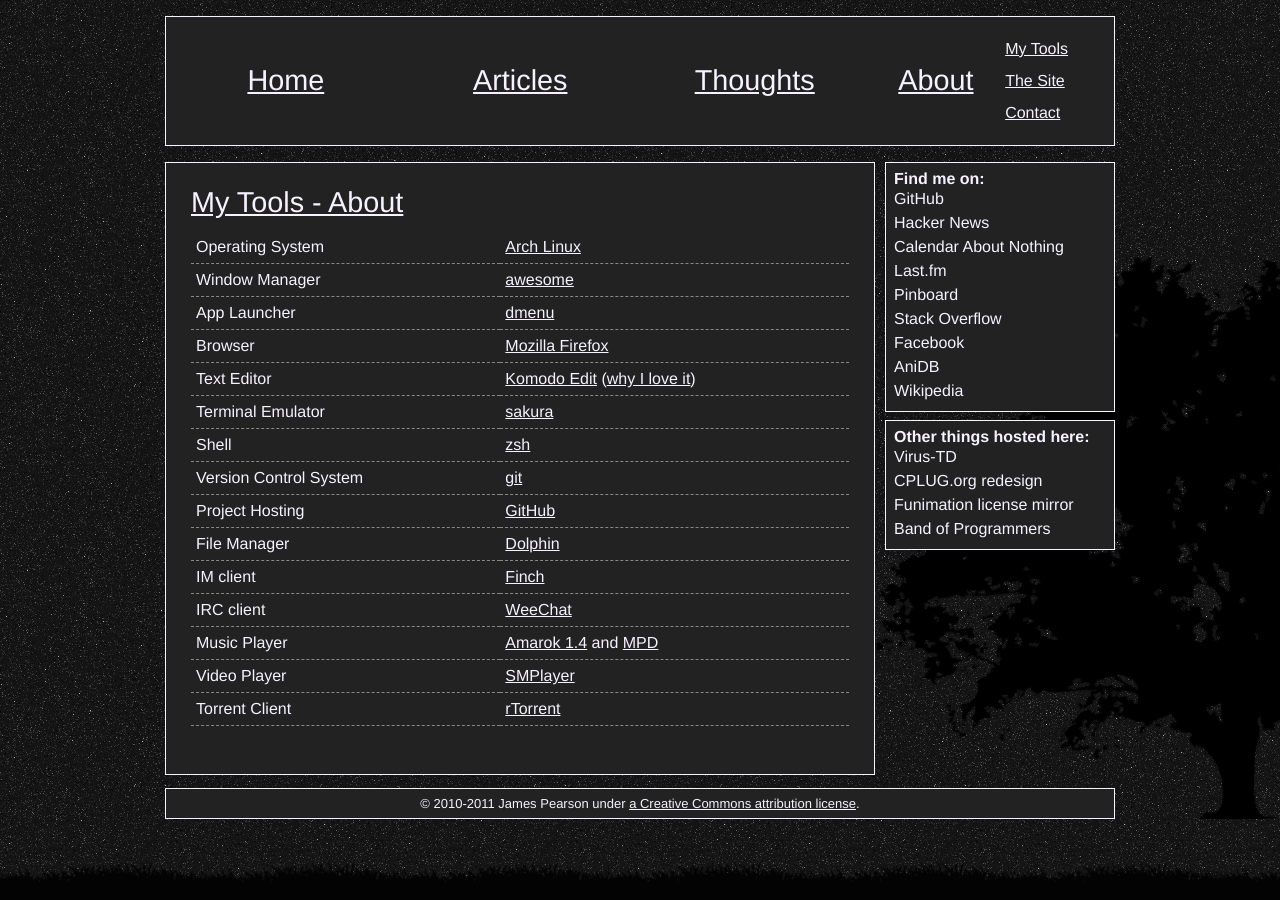
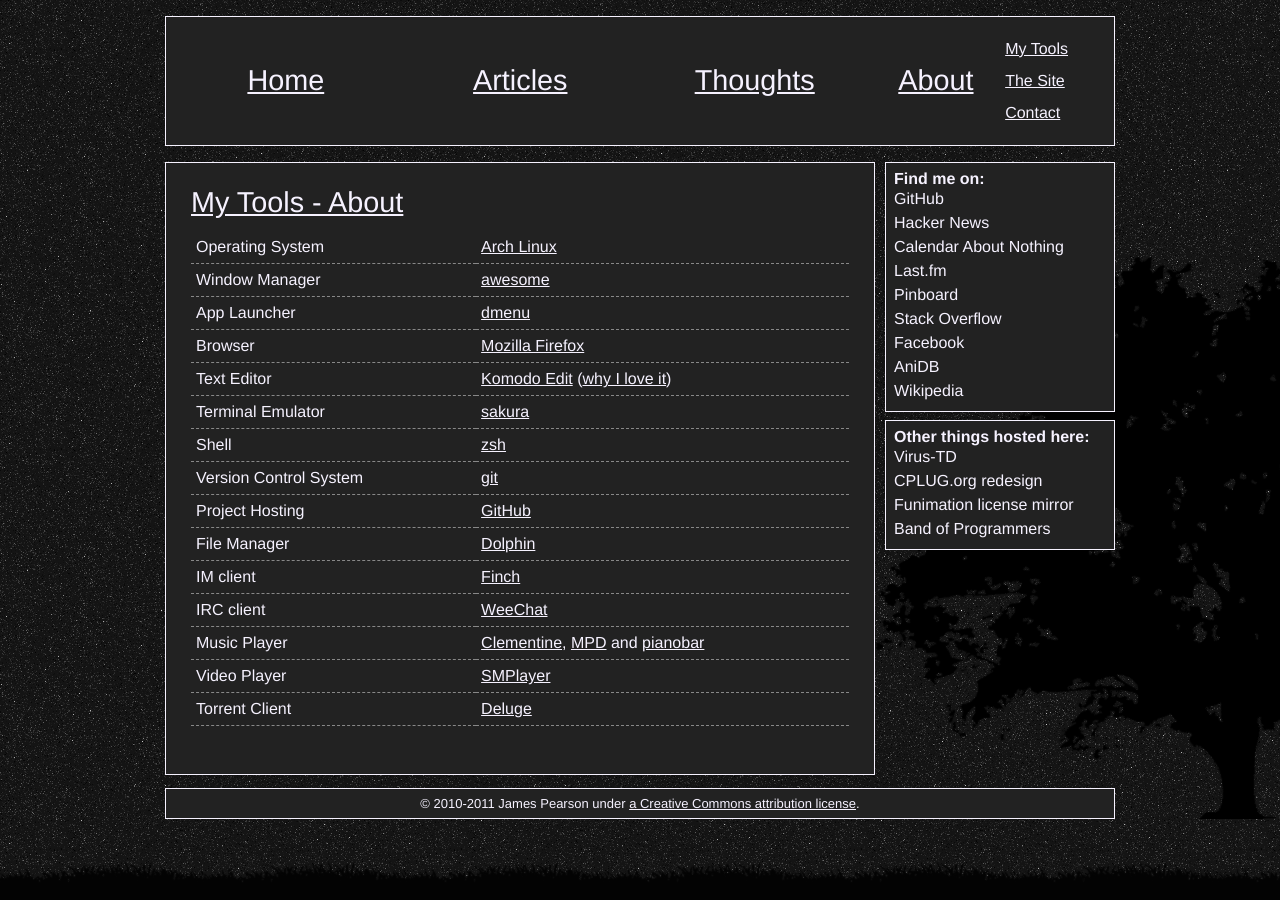
Before and after one commit to xiongchiamiov/xiongchiamiov.github.com, a Jekyll site: the page built from about/tools.md, in a window 1280 px wide. Built offline with Jekyll 4.4.1, drawn with Linux system fonts in a browser that asks for light colours; Markdown is read by kramdown in place of the engine named in the settings; comment, search, counter and statistics services are not loaded.

Commit message:
update tools list a bit

```diff
--- a/about/tools.md
+++ b/about/tools.md
@@ -80,7 +80,9 @@
 <tr>
 	<td>Music Player</td>
 	<td>
-		<a href="http://amarok.kde.org/">Amarok 1.4</a> and <a href="http://mpd.wikia.com/wiki/Music_Player_Daemon_Wiki">MPD</a>
+		<a href="http://www.clementine-player.org/">Clementine</a>,
+		<a href="http://mpd.wikia.com/wiki/Music_Player_Daemon_Wiki">MPD</a> and
+		<a href="http://6xq.net/projects/pianobar/">pianobar</a>
 	</td>
 </tr>
 <tr>
@@ -92,7 +94,7 @@
 <tr>
 	<td>Torrent Client</td>
 	<td>
-		<a href="http://libtorrent.rakshasa.no/">rTorrent</a>
+		<a href="http://deluge-torrent.org/">Deluge</a>
 	</td>
 </tr>
 </table>
```
